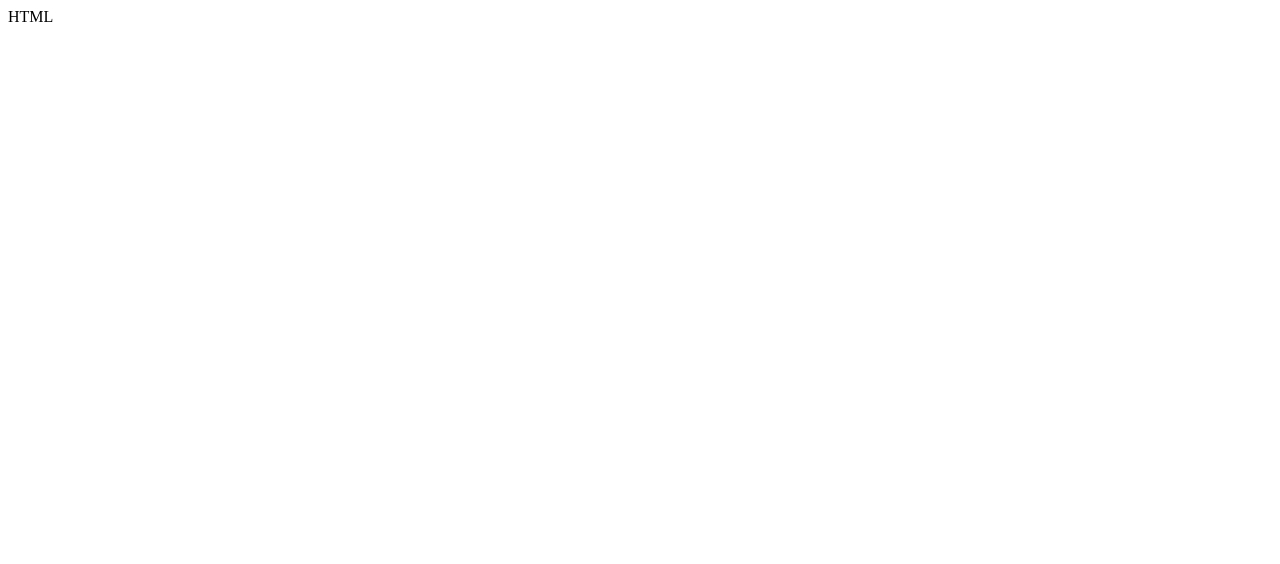
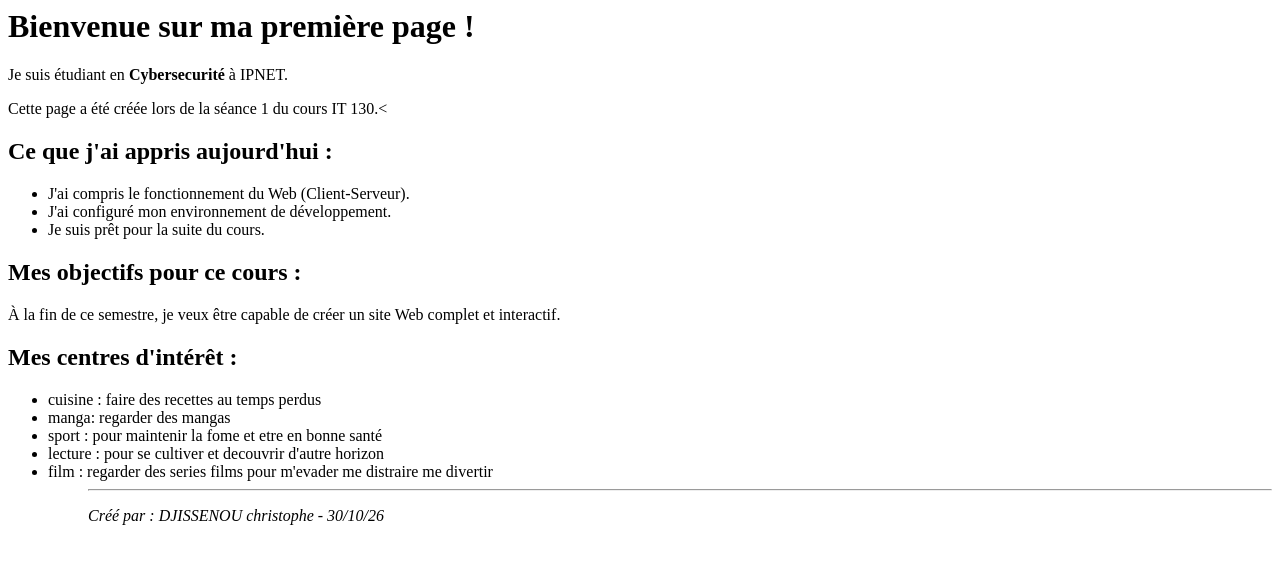
Before and after one commit to kokou-7/ipnet-it130-christophe, a plain HTML site: page index.html in a window 1280 px wide. Drawn offline with Linux system fonts and the light colour scheme.

Commit message:
ajout du contenu commplet de index.html

```diff
--- a/index.html
+++ b/index.html
@@ -1 +1,30 @@
-HTML
+<html lang="fr">
+    <head>
+     <meta charset="UTF-8">
+     <meta name="viewport" content="width=device-width, initial-scale=1.0">
+     <title>Mon Premier Pas en IT 130</title>
+    </head>
+    <body>
+        <h1>Bienvenue sur ma première page !</h1>
+    <p>Je suis étudiant en <strong>Cybersecurité</strong> à IPNET. </p>
+    <p>Cette page a été créée lors de la séance 1 du cours IT 130.<
+    <h2>Ce que j'ai appris aujourd'hui :</h2>
+    <ul>
+        <li>J'ai compris le fonctionnement du Web (Client-Serveur).</li>
+         <li>J'ai configuré mon environnement de développement.</li>
+           <li>Je suis prêt pour la suite du cours.</li>
+          </ul>
+    <h2>Mes objectifs pour ce cours :</h2>
+        <p>À la fin de ce semestre, je veux être capable de créer un site Web complet et interactif.</p>
+    <h2>Mes centres d'intérêt :</h2>
+          <ul>
+    <li>cuisine : faire des recettes au temps perdus</li>
+    <li>manga: regarder des mangas </li>
+    <li>sport : pour maintenir la fome et etre en bonne santé</li>
+    <li>lecture : pour se cultiver et decouvrir d'autre horizon</li>
+    <li>film : regarder des series films pour m'evader me distraire me divertir </li>
+          <ul>
+            <hr>
+            <p><em>Créé par : DJISSENOU christophe - 30/10/26</em></p>
+</body>
+</html>
```
